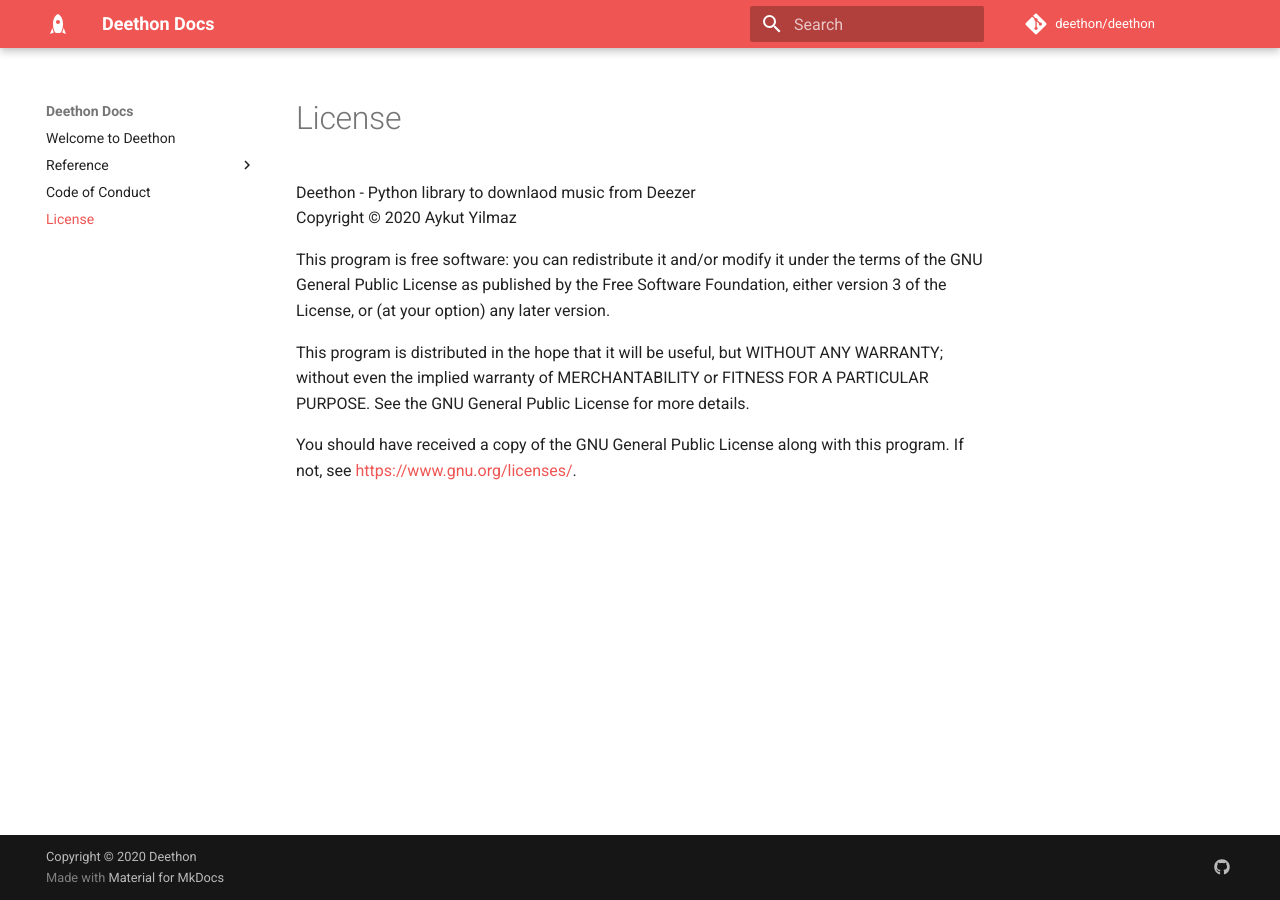
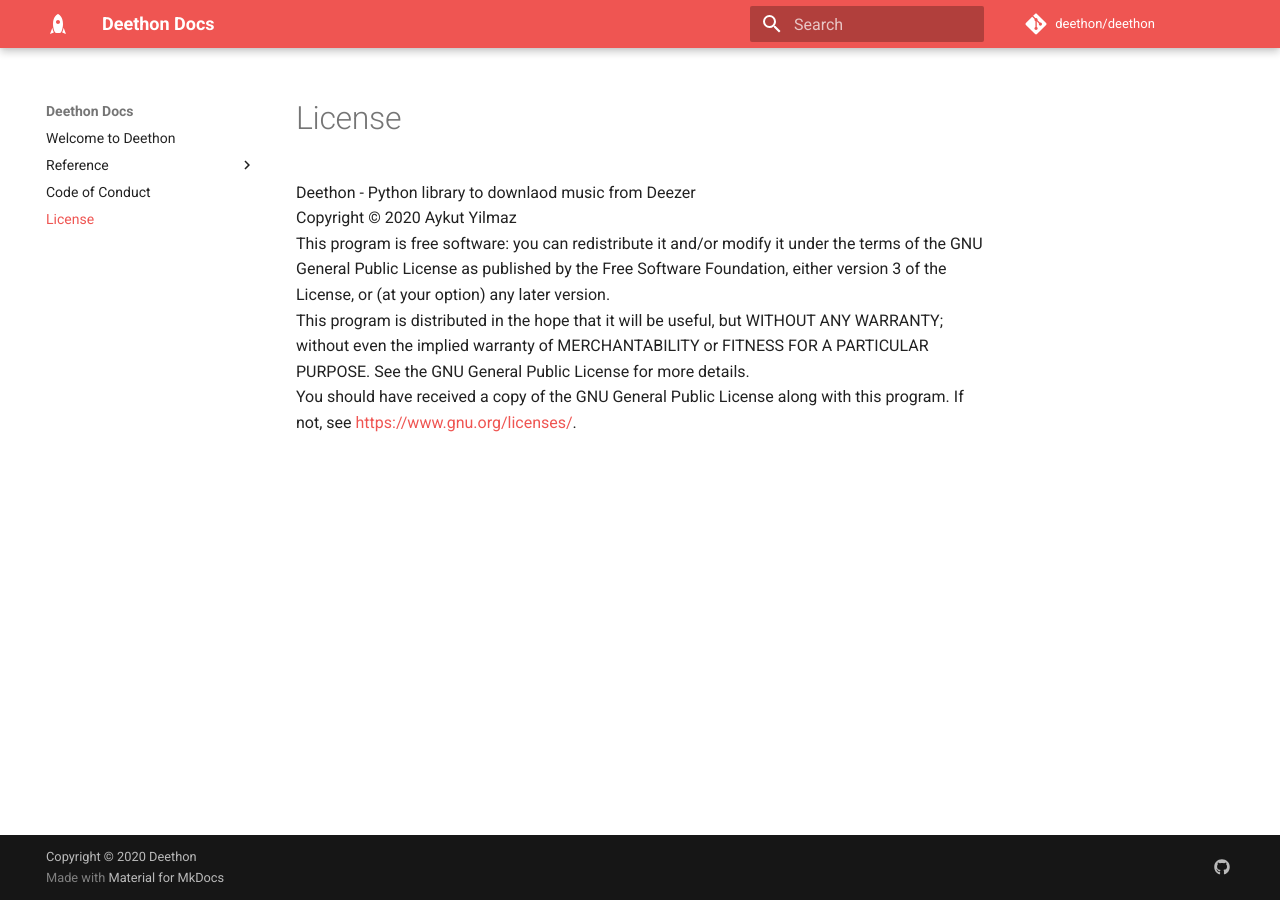
Before and after one commit to NicKoehler/deethon, an MkDocs documentation site: the page built from docs/license.md, in a window 1280 px wide. Built offline with MkDocs 1.6.1 and Material for MkDocs 9.7.7, drawn with Linux system fonts in a browser that asks for light colours; comment, search, counter and statistics services are not loaded.

Commit message:
Get rid of !important in custom.css

```diff
--- a/docs/assets/css/custom.css
+++ b/docs/assets/css/custom.css
@@ -1,4 +1,3 @@
-td p {
-  margin-top: 0 !important;
-  margin-bottom: 0 !important;
+.md-typeset p {
+  margin: 0;
 }
```
